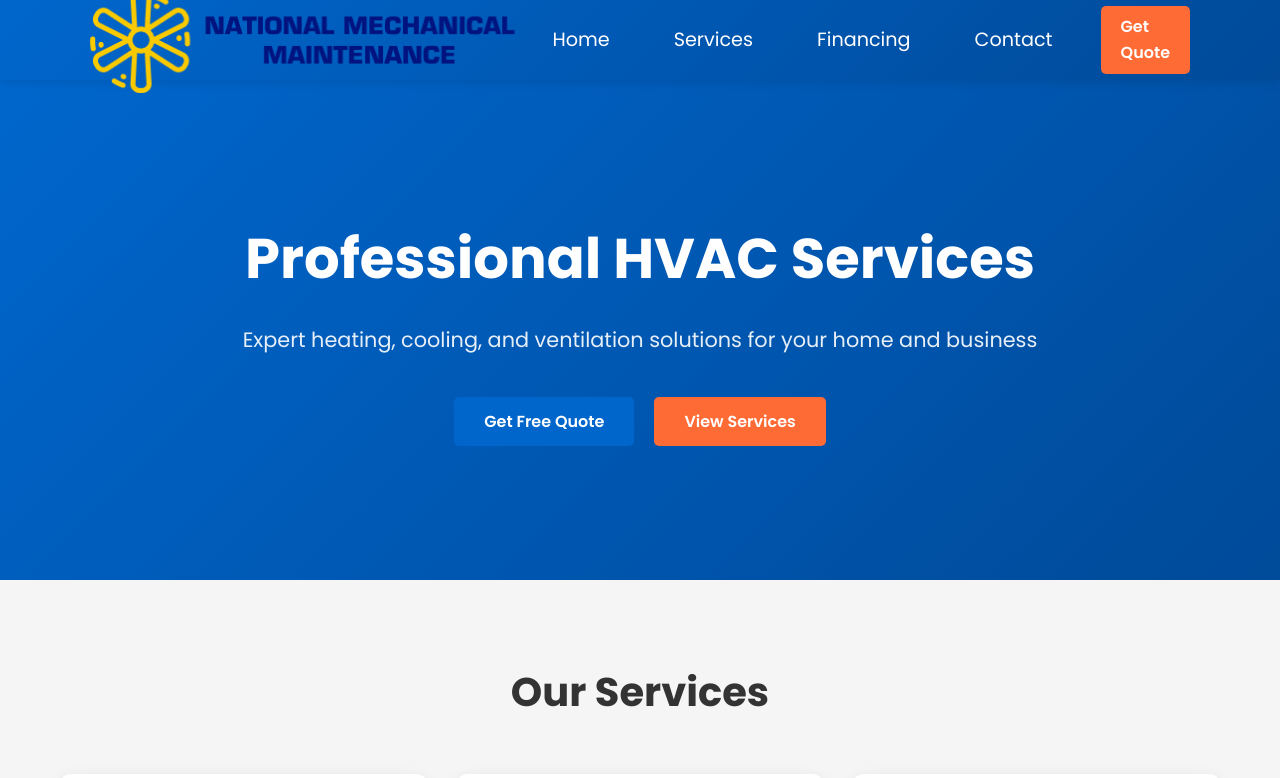
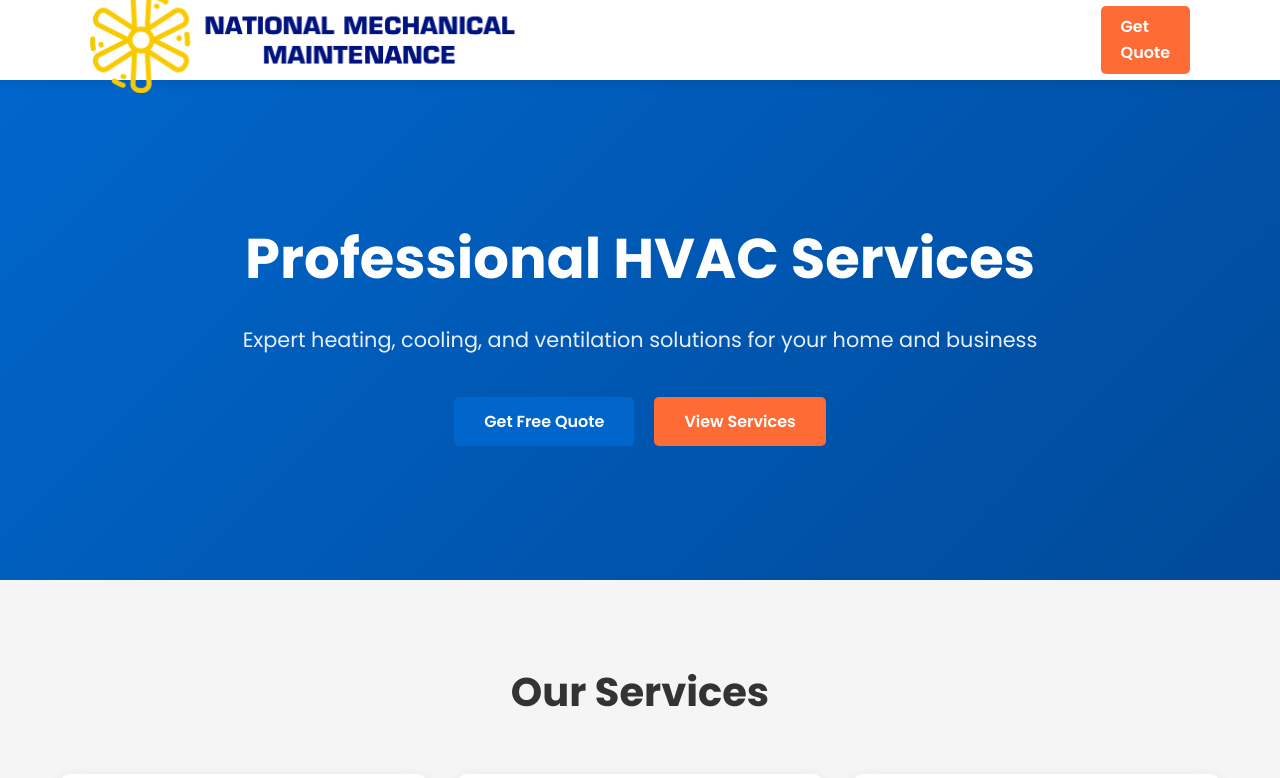
Before and after one commit to FatinahM/NationalMechanicMaintenance, a React (Create React App) app: page / in a window 1280 px wide. Shown: the top 778 px of the page. Built offline with nearby package versions, Linux system fonts and the light colour scheme.

Commit message:
change background color on nav bar

```diff
--- a/src/components/Navigation.css
+++ b/src/components/Navigation.css
@@ -1,5 +1,5 @@
 .navbar {
-  background: linear-gradient(135deg, #0066cc 0%, #004a99 100%);
+  background: linear-gradient(135deg, white 0%, white 100%);
   height: 80px;
   display: flex;
   justify-content: center;
```
